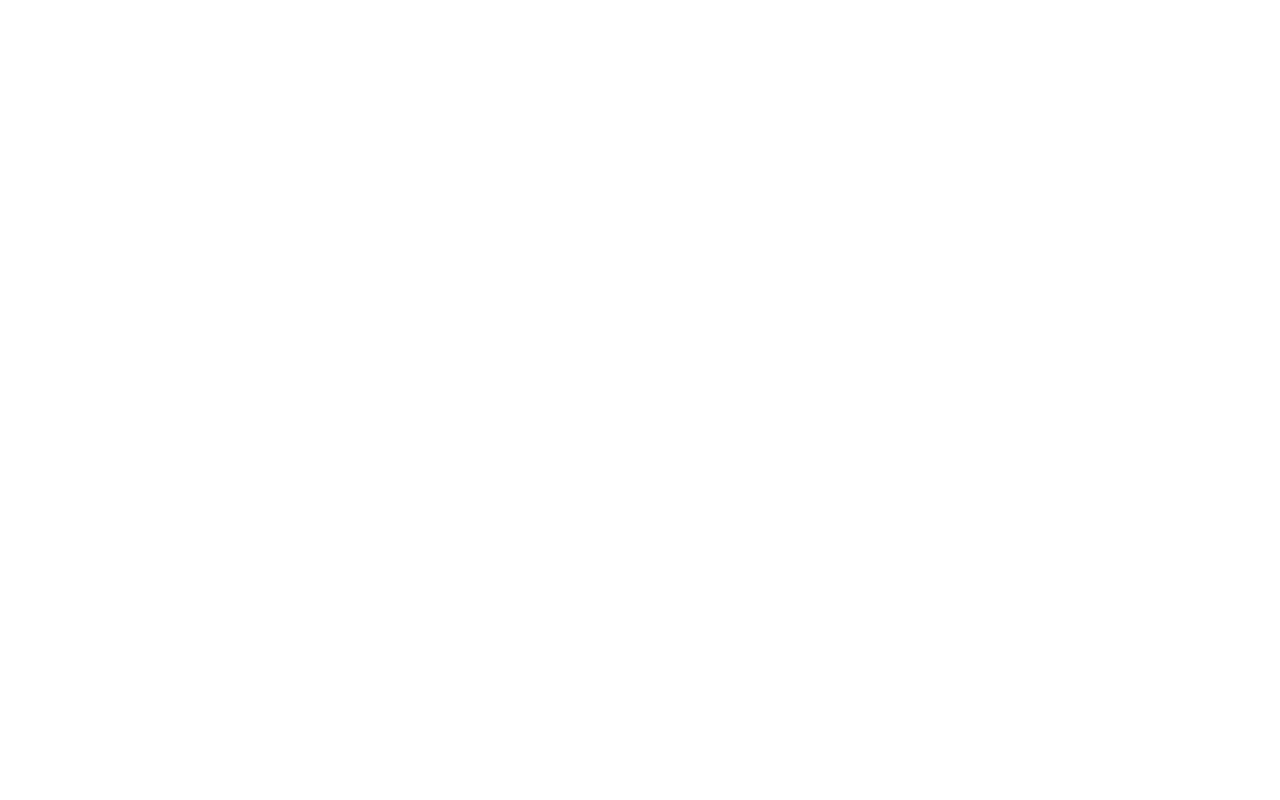
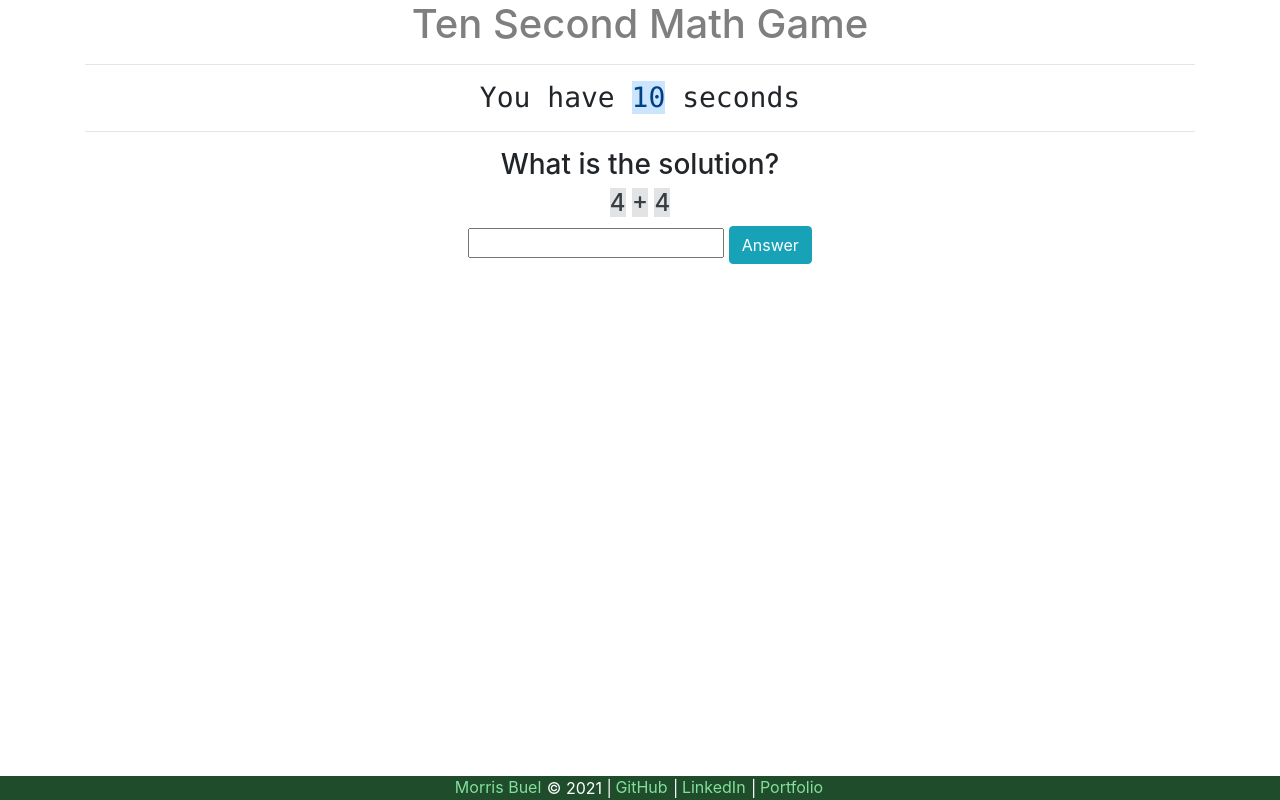
Before and after one commit to mbuel/math-game, a plain HTML site: page index.html in a window 1280 px wide. Drawn offline with Linux system fonts and the light colour scheme.

Commit message:
rough HTML setup

```diff
--- a/css/custom.css
+++ b/css/custom.css
@@ -31,3 +31,12 @@ a {
     text-decoration: none !important;
     font-size: 1.1em;
   }
+
+  footer {
+    position:fixed;
+    width: 100%;
+    bottom: 0;
+    background-color: var(--rgba-bottom-color-1-0);
+    color: white;
+    text-align: center;
+}
--- a/index.html
+++ b/index.html
@@ -0,0 +1,53 @@
+<!DOCTYPE html>
+<html lang="en">
+<head>
+    <meta charset="UTF-8">
+    <meta http-equiv="X-UA-Compatible" content="IE=edge">
+    <meta name="viewport" content="width=device-width, initial-scale=1.0">
+    <script src="./js/application.js"></script>
+    <script src="./js/bootstrap.min.js"></script>
+    <script src="./js/fontawesome.min.js"></script>
+
+    <link href="./css/custom.css" rel="stylesheet">
+    <link rel="stylesheet" href="./css/bootstrap.min.css">
+    <link rel="stylesheet" href="https://stackpath.bootstrapcdn.com/font-awesome/4.7.0/css/font-awesome.min.css">
+
+    <title>10 Second Math Game</title>
+
+</head>
+<body>
+    <div class="container">
+        <div class="row">
+            <div class="col-12 text-center">
+                <h1 class="text-black-50 text-center">
+                    Ten Second Math Game
+                </h1>
+                <hr>
+                <div class="math-form">
+                    <div class="timer text-monospace">
+                        <h3>
+                            You have <span id="countdown" class="alert-primary">10</span> seconds
+                        </h3>
+                    </div>
+                    <hr>
+                    <div class="question">
+                        <h3>
+                            What is the solution?
+                        </h3>
+                        <h4>
+                            <span id="number-1" class="alert-secondary">4</span> <span id="operand" class="alert-secondary">+</span> <span id="number-2" class="alert-secondary">4</span>
+                        </h4>
+                    </div>
+                    <div class="answer">
+                        <input type="text" class="form"> <button id="answer" class="btn btn-info">Answer</button>
+                    </div>
+                </div>
+            </div>
+        </div>
+    </div>
+    <footer class="inline-flex">
+        <!-- Setup personal copyright information here -->
+        <a href="mailto:mbuel@tutanota.com" target="_blank">Morris Buel</a> &copy; 2021 | <a href="https://github.com/mbuel">GitHub</a> | <a href="https://www.linkedin.com/in/morris-buel-b9a0a21a8/">LinkedIn</a> | <a href="https://jolly-booth-3a6016.netlify.app/" target="_blank">Portfolio</a>
+    </footer>
+</body>
+</html>
```
